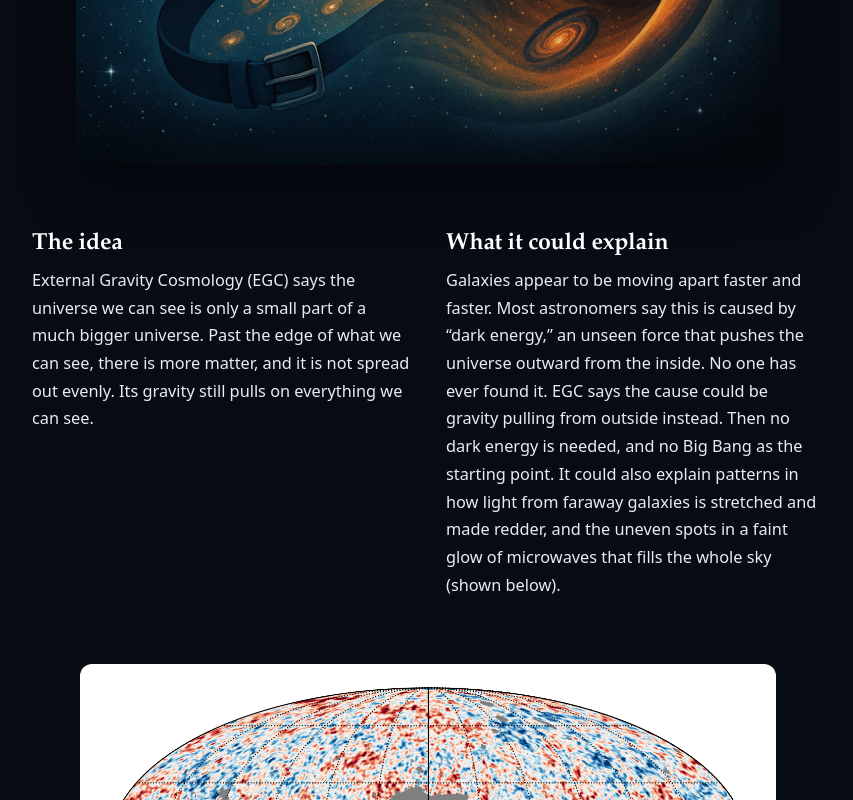
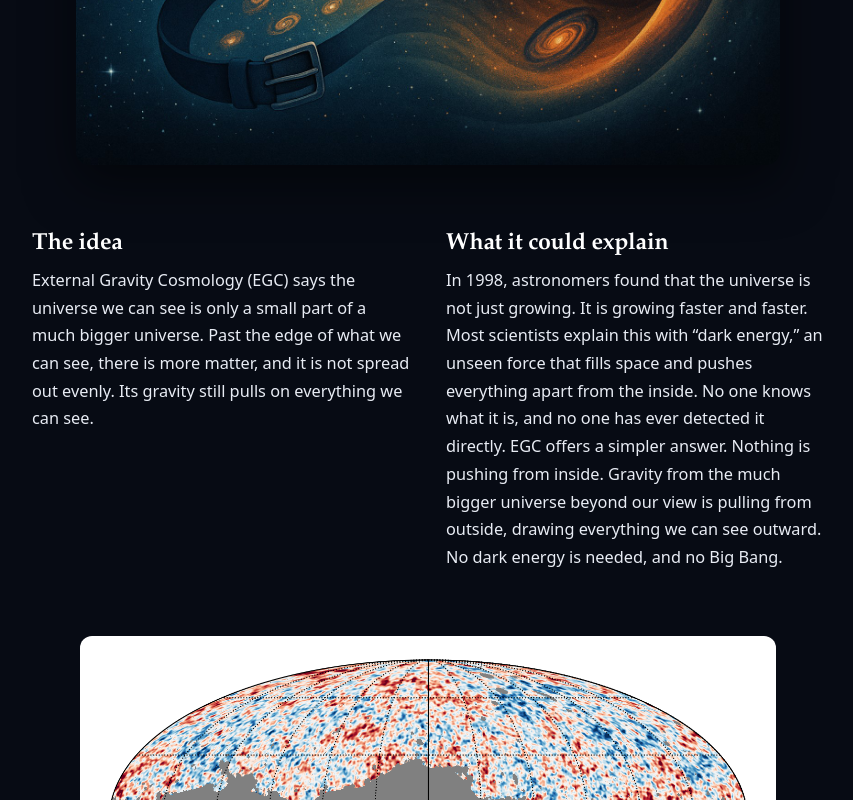
Before and after one commit to EGCosmology/egcosmology-site, a plain HTML site: page index.html in a window 1280 px wide. Shown: the part 528-1328 px from the top of the page, without its empty margins (212-1065 px from the left). Drawn offline with Linux system fonts and the light colour scheme.

Commit message:
Homepage: rewrite 'What it could explain' around dark energy

```diff
--- a/index.html
+++ b/index.html
@@ -47,7 +47,7 @@
       </section>
       <section class="block">
         <h2>What it could explain</h2>
-        <p>Galaxies appear to be moving apart faster and faster. Most astronomers say this is caused by “dark energy,” an unseen force that pushes the universe outward from the inside. No one has ever found it. EGC says the cause could be gravity pulling from outside instead. Then no dark energy is needed, and no Big Bang as the starting point. It could also explain patterns in how light from faraway galaxies is stretched and made redder, and the uneven spots in a faint glow of microwaves that fills the whole sky (shown below).</p>
+        <p>In 1998, astronomers found that the universe is not just growing. It is growing faster and faster. Most scientists explain this with “dark energy,” an unseen force that fills space and pushes everything apart from the inside. No one knows what it is, and no one has ever detected it directly. EGC offers a simpler answer. Nothing is pushing from inside. Gravity from the much bigger universe beyond our view is pulling from outside, drawing everything we can see outward. No dark energy is needed, and no Big Bang.</p>
       </section>
     </div>
 
```
